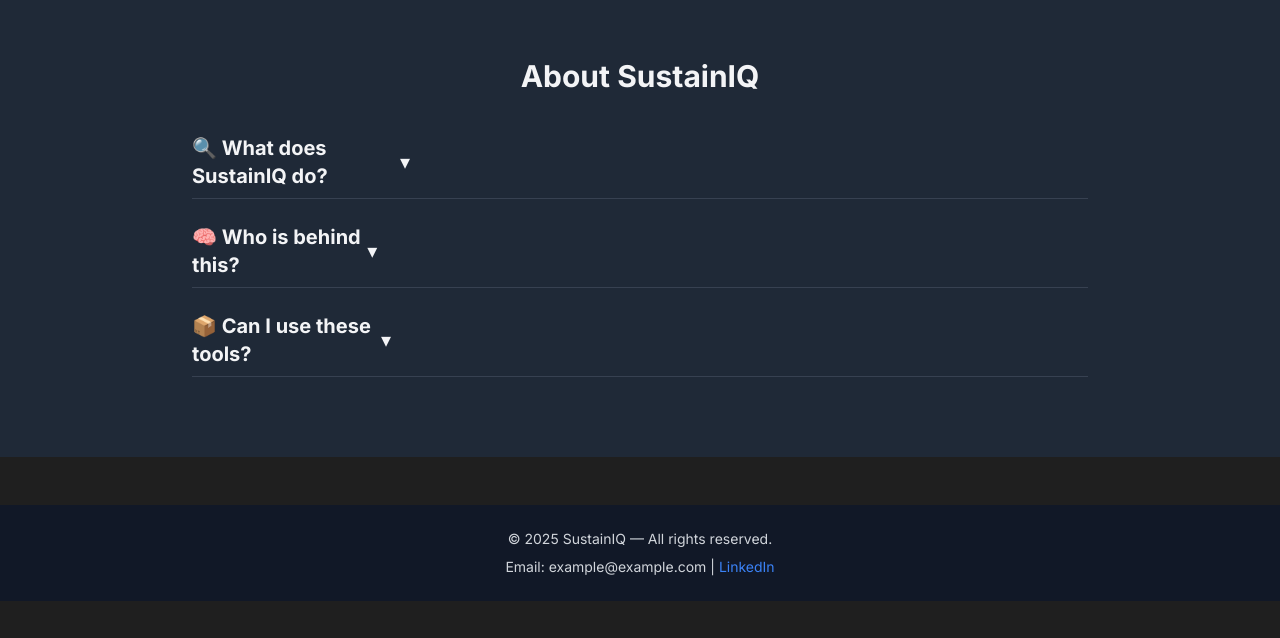
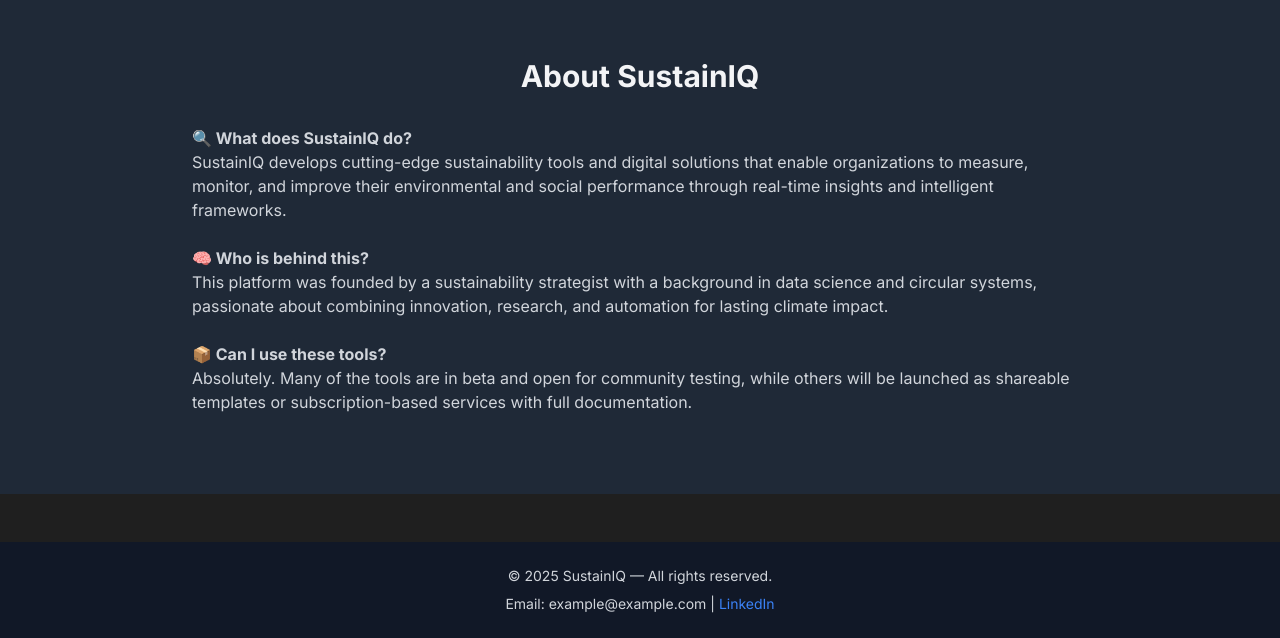
Before and after one commit to tejalsungra/tejalsungra.github.io, a plain HTML site: page index.html in a window 1280 px wide. Shown: the part 806-1444 px from the top of the page. Before the commit the page ends 1407 px from the top, so only its background shows below. Drawn offline with nearby package versions, Linux system fonts and the light colour scheme.

Commit message:
Update index.html

```diff
--- a/index.html
+++ b/index.html
@@ -39,26 +39,15 @@
       0% { transform: scale(1); }
       100% { transform: scale(1.2); }
     }
-    .accordion-content {
-      max-height: 0;
-      overflow: hidden;
-      transition: max-height 0.4s ease-out;
-    }
-    .accordion-open .accordion-content {
-      max-height: 500px;
-    }
   </style>
 </head>
 <body class="bg-background dark:bg-darkbg text-gray-900 dark:text-gray-100 font-sans">
   <!-- Navbar -->
   <nav class="flex flex-wrap justify-between items-center px-4 py-4 bg-white dark:bg-gray-800 shadow-md">
-    <div class="flex justify-between w-full sm:w-auto">
-      <a href="index.html" class="text-xl sm:text-2xl font-bold text-primary dark:text-white">
-        Sustain<span class="text-accent">IQ</span>
-      </a>
-      <button id="toggle-mode" class="sm:hidden bg-accent px-3 py-1 rounded text-sm text-white">🌓</button>
-    </div>
-    <ul class="hidden sm:flex flex-wrap justify-center gap-3 sm:gap-5 text-sm font-medium mt-3 sm:mt-0 w-full sm:w-auto">
+    <a href="index.html" class="text-xl sm:text-2xl font-bold text-primary dark:text-white">
+      Sustain<span class="text-accent">IQ</span>
+    </a>
+    <ul class="hidden sm:flex flex-wrap justify-center gap-3 sm:gap-5 text-sm font-medium mt-3 sm:mt-0">
       <li><a href="index.html" class="hover:text-accent">Home</a></li>
       <li><a href="tools.html" class="hover:text-accent">Tools</a></li>
       <li><a href="products.html" class="hover:text-accent">Products</a></li>
@@ -66,6 +55,7 @@
       <li><a href="story-time.html" class="hover:text-accent">Story Time</a></li>
       <li><a href="contact.html" class="hover:text-accent">Contact</a></li>
     </ul>
+    <button id="toggle-mode" class="hidden sm:block bg-accent px-3 py-1 rounded text-sm text-white">🌓</button>
   </nav>
 
   <!-- Hero Section with Video Background -->
@@ -86,28 +76,15 @@
   <section class="px-4 sm:px-6 py-12 md:py-20 bg-secondary dark:bg-gray-800">
     <div class="max-w-4xl mx-auto text-center">
       <h2 class="text-2xl sm:text-3xl font-bold mb-8">About SustainIQ</h2>
-      <div class="text-left space-y-4">
-        <div class="border-b border-gray-300 dark:border-gray-700 py-2 cursor-pointer accordion flex justify-between items-center">
-          <h3 class="text-lg sm:text-xl font-semibold">🔍 What does SustainIQ do?</h3>
-          <span class="text-xl">▾</span>
-          <div class="accordion-content text-gray-700 dark:text-gray-300 pt-2 w-full">
-            SustainIQ develops cutting-edge sustainability tools and digital solutions that enable organizations to measure, monitor, and improve their environmental and social performance through real-time insights and intelligent frameworks.
-          </div>
-        </div>
-        <div class="border-b border-gray-300 dark:border-gray-700 py-2 cursor-pointer accordion flex justify-between items-center">
-          <h3 class="text-lg sm:text-xl font-semibold">🧠 Who is behind this?</h3>
-          <span class="text-xl">▾</span>
-          <div class="accordion-content text-gray-700 dark:text-gray-300 pt-2 w-full">
-            This platform was founded by a sustainability strategist with a background in data science and circular systems, passionate about combining innovation, research, and automation for lasting climate impact.
-          </div>
-        </div>
-        <div class="border-b border-gray-300 dark:border-gray-700 py-2 cursor-pointer accordion flex justify-between items-center">
-          <h3 class="text-lg sm:text-xl font-semibold">📦 Can I use these tools?</h3>
-          <span class="text-xl">▾</span>
-          <div class="accordion-content text-gray-700 dark:text-gray-300 pt-2 w-full">
-            Absolutely. Many of the tools are in beta and open for community testing, while others will be launched as shareable templates or subscription-based services with full documentation.
-          </div>
-        </div>
+      <div class="text-left space-y-6 text-gray-700 dark:text-gray-300">
+        <p><strong>🔍 What does SustainIQ do?</strong><br>
+        SustainIQ develops cutting-edge sustainability tools and digital solutions that enable organizations to measure, monitor, and improve their environmental and social performance through real-time insights and intelligent frameworks.</p>
+
+        <p><strong>🧠 Who is behind this?</strong><br>
+        This platform was founded by a sustainability strategist with a background in data science and circular systems, passionate about combining innovation, research, and automation for lasting climate impact.</p>
+
+        <p><strong>📦 Can I use these tools?</strong><br>
+        Absolutely. Many of the tools are in beta and open for community testing, while others will be launched as shareable templates or subscription-based services with full documentation.</p>
       </div>
     </div>
   </section>
@@ -124,12 +101,6 @@
     document.getElementById('toggle-mode').addEventListener('click', () => {
       document.documentElement.classList.toggle('dark');
     });
-
-    document.querySelectorAll('.accordion').forEach(item => {
-      item.addEventListener('click', () => {
-        item.classList.toggle('accordion-open');
-      });
-    });
   </script>
 </body>
 </html>
```
